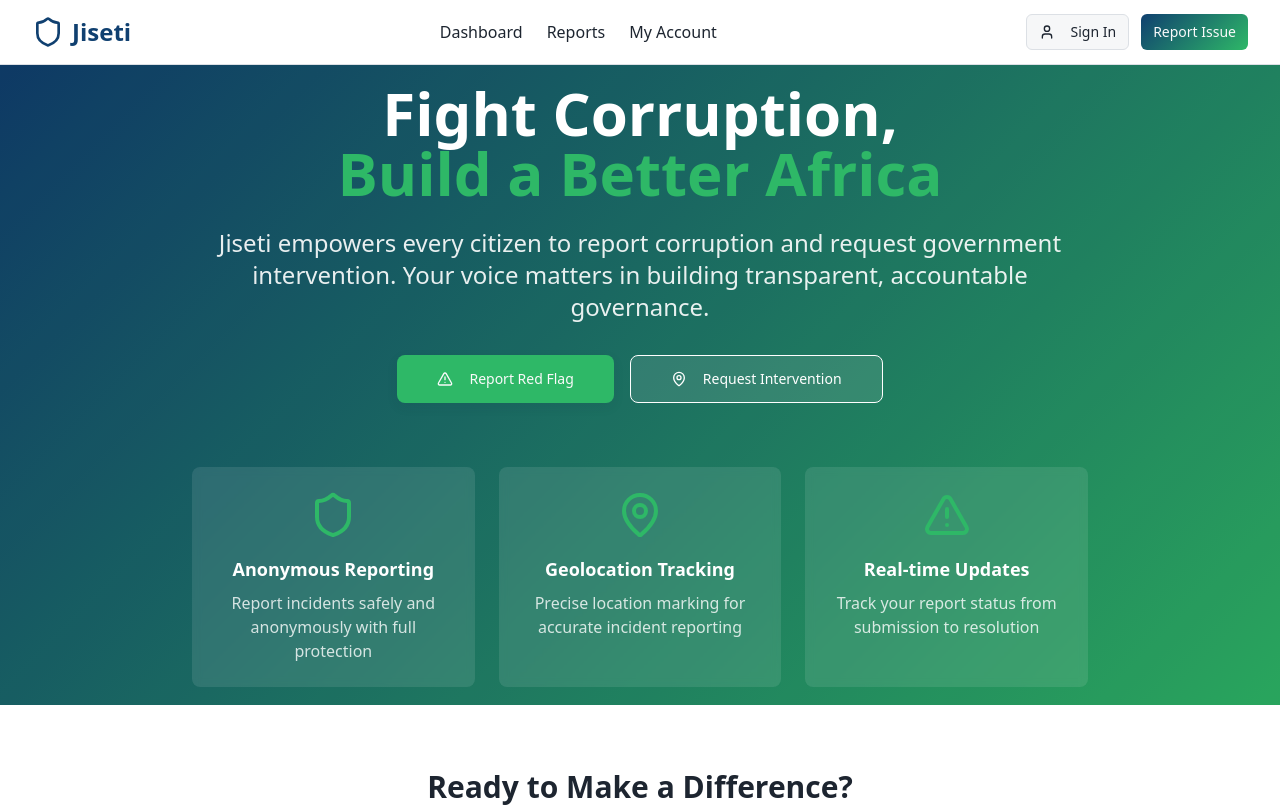
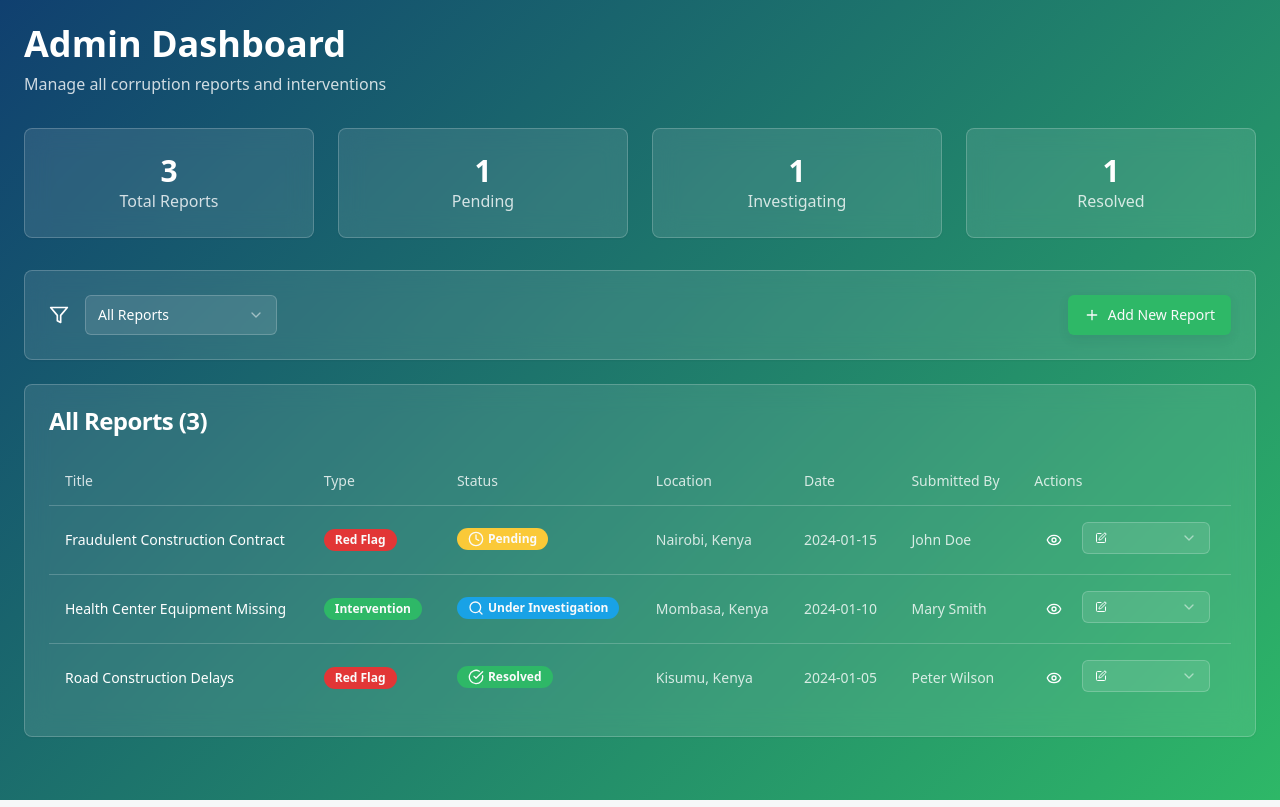
Before and after one commit to Dennismky/citizen-voice-africa-reports, a React (Vite) app: page / in a window 1280 px wide. Shown: the top 807 px of the page. Built offline with nearby package versions, Linux system fonts and the light colour scheme.

Commit message:
Set default route to admin dashboard
Set the default route of the application to the admin dashboard.

```diff
--- a/src/App.tsx
+++ b/src/App.tsx
@@ -16,8 +16,8 @@ const App = () => (
       <Sonner />
       <BrowserRouter>
         <Routes>
-          <Route path="/" element={<Index />} />
-          <Route path="/admin" element={<AdminDashboard />} />
+          <Route path="/" element={<AdminDashboard />} />
+          <Route path="/user" element={<Index />} />
           {/* ADD ALL CUSTOM ROUTES ABOVE THE CATCH-ALL "*" ROUTE */}
           <Route path="*" element={<NotFound />} />
         </Routes>
```
